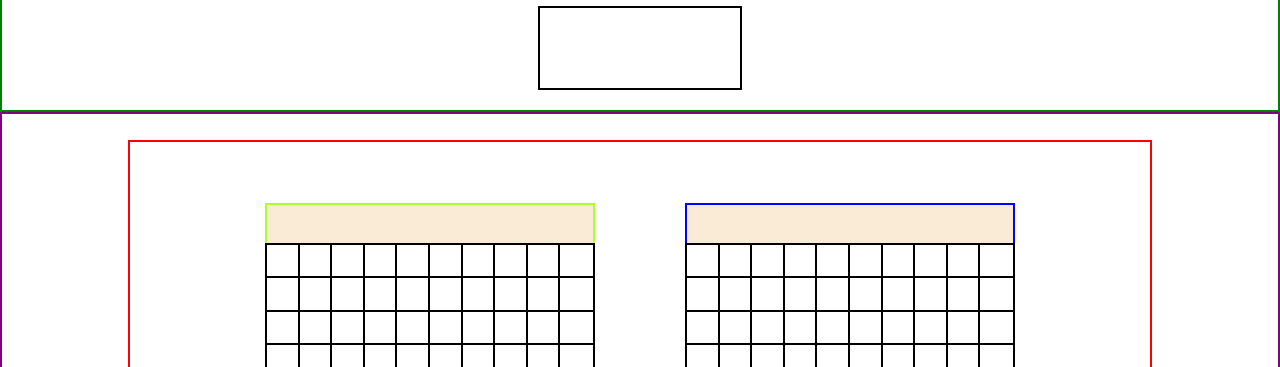
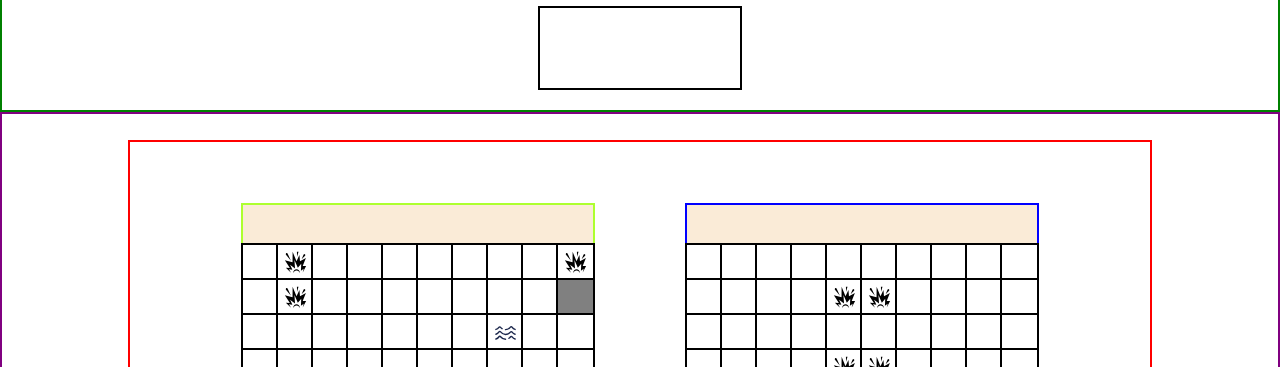
Before and after one commit to hlokman/Battleship-Project, a website built with webpack: page dist/index.html in a window 1280 px wide. Shown: the part 77-444 px from the top of the page. Built offline with nearby package versions, Linux system fonts and the light colour scheme.

Commit message:
Render the page and board and introduce gameFlow

```diff
--- /dev/null
+++ b/src/components/eventListeners.js
@@ -0,0 +1,3 @@
+import { gameFlow } from "./gameFlow";
+
+//const controller = gameFlow.getController();
--- /dev/null
+++ b/src/components/gameFlow.js
@@ -0,0 +1,127 @@
+import { Players } from "./player";
+import { gameboardUpdate, playerWins, computerWins } from "./renderBoard";
+
+const players = Players();
+players.changePlayer();
+players.getPlayers()[0].placeShipHorizontally(5, 4, 4);
+players.getPlayers()[0].placeShipHorizontally(7, 4, 4);
+players.getPlayers()[0].placeShipHorizontally(9, 4, 4);
+players.getPlayers()[0].placeShipVertically(1, 1, 1);
+players.getPlayers()[0].placeShipVertically(0, 1, 1);
+players.getPlayers()[0].placeShipVertically(6, 1, 1);
+players.getPlayers()[0].placeShipVertically(0, 9, 2);
+players.getPlayerUnderAttack().receiveAttack(5, 4);
+players.getPlayerUnderAttack().receiveAttack(5, 5);
+players.getPlayerUnderAttack().receiveAttack(5, 6);
+players.getPlayerUnderAttack().receiveAttack(5, 7);
+players.getPlayerUnderAttack().receiveAttack(7, 4);
+players.getPlayerUnderAttack().receiveAttack(7, 5);
+players.getPlayerUnderAttack().receiveAttack(7, 6);
+players.getPlayerUnderAttack().receiveAttack(7, 7);
+players.getPlayerUnderAttack().receiveAttack(9, 4);
+players.getPlayerUnderAttack().receiveAttack(9, 5);
+players.getPlayerUnderAttack().receiveAttack(9, 6);
+players.getPlayerUnderAttack().receiveAttack(9, 7);
+players.getPlayerUnderAttack().receiveAttack(1, 1);
+players.getPlayerUnderAttack().receiveAttack(0, 1);
+players.getPlayerUnderAttack().receiveAttack(6, 1);
+players.getPlayerUnderAttack().receiveAttack(0, 9);
+players.getPlayerUnderAttack().receiveAttack(4, 4);
+players.getPlayerUnderAttack().receiveAttack(2, 7);
+players.getPlayerUnderAttack().receiveAttack(7, 9);
+//players.getPlayerUnderAttack().receiveAttack(1, 9);
+
+players.changePlayer();
+players.getPlayers()[1].placeShipHorizontally(1, 4, 2);
+players.getPlayers()[1].placeShipHorizontally(3, 4, 2);
+players.getPlayers()[1].placeShipHorizontally(5, 4, 2);
+players.getPlayers()[1].placeShipVertically(8, 8, 1);
+players.getPlayerUnderAttack().receiveAttack(1, 4);
+players.getPlayerUnderAttack().receiveAttack(1, 5);
+players.getPlayerUnderAttack().receiveAttack(3, 4);
+players.getPlayerUnderAttack().receiveAttack(3, 5);
+players.getPlayerUnderAttack().receiveAttack(5, 4);
+players.getPlayerUnderAttack().receiveAttack(5, 5);
+//players.getPlayerUnderAttack().receiveAttack(8, 8);
+
+function gameFlow() {
+  const controller = new AbortController();
+
+  if (players.getPlayers()[0].allShipsSunk()) {
+    computerWins();
+    controller.abort();
+  } else if (players.getPlayers()[1].allShipsSunk()) {
+    playerWins();
+    controller.abort();
+  }
+
+  const getController = () => controller;
+
+  return { getController };
+}
+
+export { players, gameFlow };
+
+/*
+for (let i = 0; i < 6; i++) {
+  players
+    .getPlayerUnderAttack()
+    .receiveAttack(
+      Math.floor(Math.random() * 10),
+      Math.floor(Math.random() * 10)
+    );
+}
+
+for (let i = 0; i < 6; i++) {
+  players
+    .getPlayerUnderAttack()
+    .receiveAttack(
+      Math.floor(Math.random() * 10),
+      Math.floor(Math.random() * 10)
+    );
+}
+
+
+
+
+
+
+
+
+
+
+
+
+
+const players = Players();
+players.changePlayer();
+players.getPlayers()[0].placeShipHorizontally(5, 4, 4);
+players.getPlayers()[0].placeShipHorizontally(7, 4, 4);
+players.getPlayers()[0].placeShipHorizontally(9, 4, 4);
+players.getPlayers()[0].placeShipVertically(1, 1, 1);
+players.getPlayers()[0].placeShipVertically(0, 1, 1);
+players.getPlayers()[0].placeShipVertically(6, 1, 1);
+players.getPlayers()[0].placeShipVertically(0, 9, 7);
+for (let i = 0; i < 6; i++) {
+  players
+    .getPlayerUnderAttack()
+    .receiveAttack(
+      Math.floor(Math.random() * 10),
+      Math.floor(Math.random() * 10)
+    );
+}
+
+players.changePlayer();
+players.getPlayers()[1].placeShipHorizontally(1, 4, 4);
+players.getPlayers()[1].placeShipHorizontally(3, 4, 4);
+players.getPlayers()[1].placeShipHorizontally(5, 4, 4);
+players.getPlayers()[1].placeShipVertically(8, 8, 1);
+for (let i = 0; i < 6; i++) {
+  players
+    .getPlayerUnderAttack()
+    .receiveAttack(
+      Math.floor(Math.random() * 10),
+      Math.floor(Math.random() * 10)
+    );
+}
+*/
--- a/src/components/gameboard.js
+++ b/src/components/gameboard.js
@@ -77,7 +77,7 @@ const Gameboard = (grid = 10) => {
       throw new Error("This spot has already been hit ");
     } else {
       board[line][column].hit();
-      board[line][column] = false;
+      board[line][column] = "hit";
       return "A ship has been hit!";
     }
   }
--- a/src/components/player.js
+++ b/src/components/player.js
@@ -1,6 +1,34 @@
 import { Gameboard } from "./gameboard";
 
-const Player = (playerOne = "Player 1", playerTwo = "Computer") => {
+const Players = (playerOne = "Player", playerTwo = "Computer") => {
+  const player1 = Gameboard();
+  player1.name = "Player";
+  const player2 = Gameboard();
+  player2.name = "Computer";
+
+  const players = [player1, player2];
+
+  let playerUnderAttack = players[1];
+  function changePlayer() {
+    playerUnderAttack =
+      playerUnderAttack === players[1] ? players[0] : players[1];
+  }
+
+  const getPlayers = () => players;
+  const getPlayerUnderAttack = () => playerUnderAttack;
+
+  return { getPlayers, changePlayer, getPlayerUnderAttack };
+};
+
+export { Players };
+
+//Math.floor(Math.random()*10)
+/*const player1 = Gameboard();
+const player2 = Gameboard();
+const players = [player1, player2];*/
+
+/*
+const Player = (playerOne = "Player", playerTwo = "Computer") => {
   const player1 = Gameboard();
   player1.name = playerOne;
 
@@ -18,10 +46,4 @@ function changePlayer() {
     playerUnderAttack === players[0] ? players[1] : players[0];
   console.log(playerUnderAttack.name);
 }
-
-export { players, playerUnderAttack, changePlayer };
-
-//Math.floor(Math.random()*10)
-/*const player1 = Gameboard();
-const player2 = Gameboard();
-const players = [player1, player2];*/
+*/
--- /dev/null
+++ b/src/components/renderBoard.js
@@ -0,0 +1,84 @@
+import { players } from "./gameFlow";
+
+function gameboardUpdate() {
+  const grid1 = document.querySelectorAll("#grid1 > span");
+  const grid2 = document.querySelectorAll("#grid2 > span");
+
+  console.log(grid1[1].attributes[0].value); //column
+  console.log(grid1[1].attributes[1].value); //line
+  //console.log(players.getPlayers()[0].getBoard()[0][1].getLength());
+  console.log(players.getPlayers()[0].getShips());
+
+  console.log(grid1[10].attributes[0].value); //column
+  console.log(grid1[10].attributes[1].value); //line
+
+  /*console.log(players.getPlayerUnderAttack().name);
+  players.changePlayer();
+  console.log(players.getPlayerUnderAttack().name);*/
+
+  //Verify for each element of the board if the value is different from null AND false
+  //Since each element of the grid1 Node contains a line and column that is used to iterate through each element of the board
+  for (let i = 0; i < 100; i++) {
+    if (
+      players.getPlayers()[0].getBoard()[grid1[i].attributes[1].value][
+        grid1[i].attributes[0].value
+      ] !== null &&
+      players.getPlayers()[0].getBoard()[grid1[i].attributes[1].value][
+        grid1[i].attributes[0].value
+      ] !== false &&
+      players.getPlayers()[0].getBoard()[grid1[i].attributes[1].value][
+        grid1[i].attributes[0].value
+      ] !== "hit"
+    ) {
+      grid1[i].style.backgroundColor = "grey";
+    } else if (
+      players.getPlayers()[0].getBoard()[grid1[i].attributes[1].value][
+        grid1[i].attributes[0].value
+      ] === false
+    ) {
+      //grid1[i].textContent = "x";
+      grid1[i].className = "fail";
+    } else if (
+      players.getPlayers()[0].getBoard()[grid1[i].attributes[1].value][
+        grid1[i].attributes[0].value
+      ] === "hit"
+    ) {
+      //grid1[i].textContent = "hit";
+      grid1[i].className = "hit";
+    }
+  }
+
+  for (let i = 0; i < 100; i++) {
+    if (
+      players.getPlayers()[1].getBoard()[grid2[i].attributes[1].value][
+        grid2[i].attributes[0].value
+      ] === false
+    ) {
+      //grid2[i].textContent = "x";
+      grid2[i].className = "fail";
+    } else if (
+      players.getPlayers()[1].getBoard()[grid2[i].attributes[1].value][
+        grid2[i].attributes[0].value
+      ] === "hit"
+    ) {
+      //grid2[i].textContent = "hit";
+      grid2[i].className = "hit";
+    }
+  }
+
+  console.log(players.getPlayers()[0].getBoard());
+  console.log(players.getPlayers()[1].getBoard());
+  console.log(players);
+}
+
+function playerWins() {
+  const flow = document.querySelector("#flow");
+  flow.textContent = "Congratulations you won!";
+}
+
+function computerWins() {
+  const flow = document.querySelector("#flow");
+  flow.textContent = "Oh.. you lost..";
+}
+
+export { gameboardUpdate, playerWins, computerWins };
--- a/src/index.js
+++ b/src/index.js
@@ -1,4 +1,9 @@
 import "./style/style.css";
-import { render } from "./components/render";
+import { render } from "./components/renderPage";
+import { gameboardUpdate } from "./components/renderBoard";
+import { Players } from "./components/player";
+import { gameFlow } from "./components/gameFlow";
 
 render();
+gameboardUpdate();
+gameFlow();
--- a/src/style/style.css
+++ b/src/style/style.css
@@ -52,7 +52,7 @@ body {
 #gridDiv {
   /*flex: 1 1 550px;*/
   width: 60%;
-  min-width: 326px;
+  min-width: 350px;
   height: 75%;
   align-self: center;
   justify-self: end;
@@ -84,7 +84,7 @@ body {
 #gridDiv2 {
   /*flex: 1 1 550px;*/
   width: 60%;
-  min-width: 326px;
+  min-width: 350px;
   height: 75%;
   align-self: center;
   justify-self: start;
@@ -105,6 +105,38 @@ body {
 #square {
   outline: 2px solid black;
   background-color: white;
+  display: flex;
+  justify-content: center;
+  align-items: center;
+  min-height: 35px;
+  min-width: 35px;
+}
+#square.hit {
+  /*display: flex;
+  justify-content: center;
+  align-items: center;*/
+  align-self: center;
+  content: "";
+  background-image: url(./mine.svg);
+  background-repeat: no-repeat;
+  background-size: 65%;
+  background-position: center;
+  height: 100%;
+  width: 100%;
+  border: none;
+  color: inherit;
+}
+#square.fail {
+  align-self: center;
+  content: "";
+  background-image: url(./water.svg);
+  background-repeat: no-repeat;
+  background-size: 65%;
+  background-position: center;
+  height: 100%;
+  width: 100%;
+  border: none;
+  color: inherit;
 }
 
 /*WHEN THE WINDOW IS RESIZED*/
```
Also changed, not shown: src/tests/player.test.js (+21 -1 lines), dist/af5c785f05ced1400712.svg (added), dist/cdab7ebe0d7a75037e8d.svg (added), dist/main.js, src/components/renderPage.js (renamed from src/components/render.js), src/style/mine.svg (added), src/style/water.svg (added).
